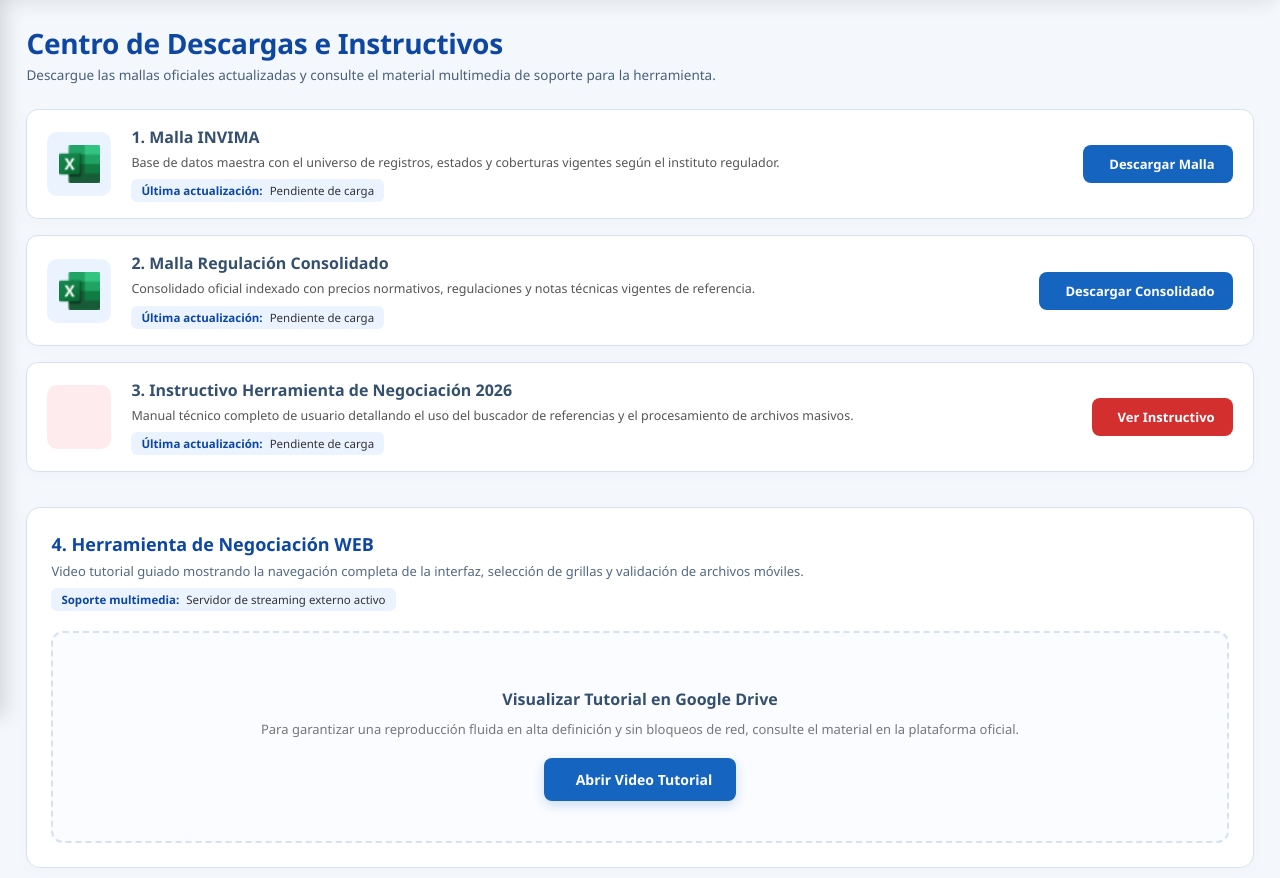
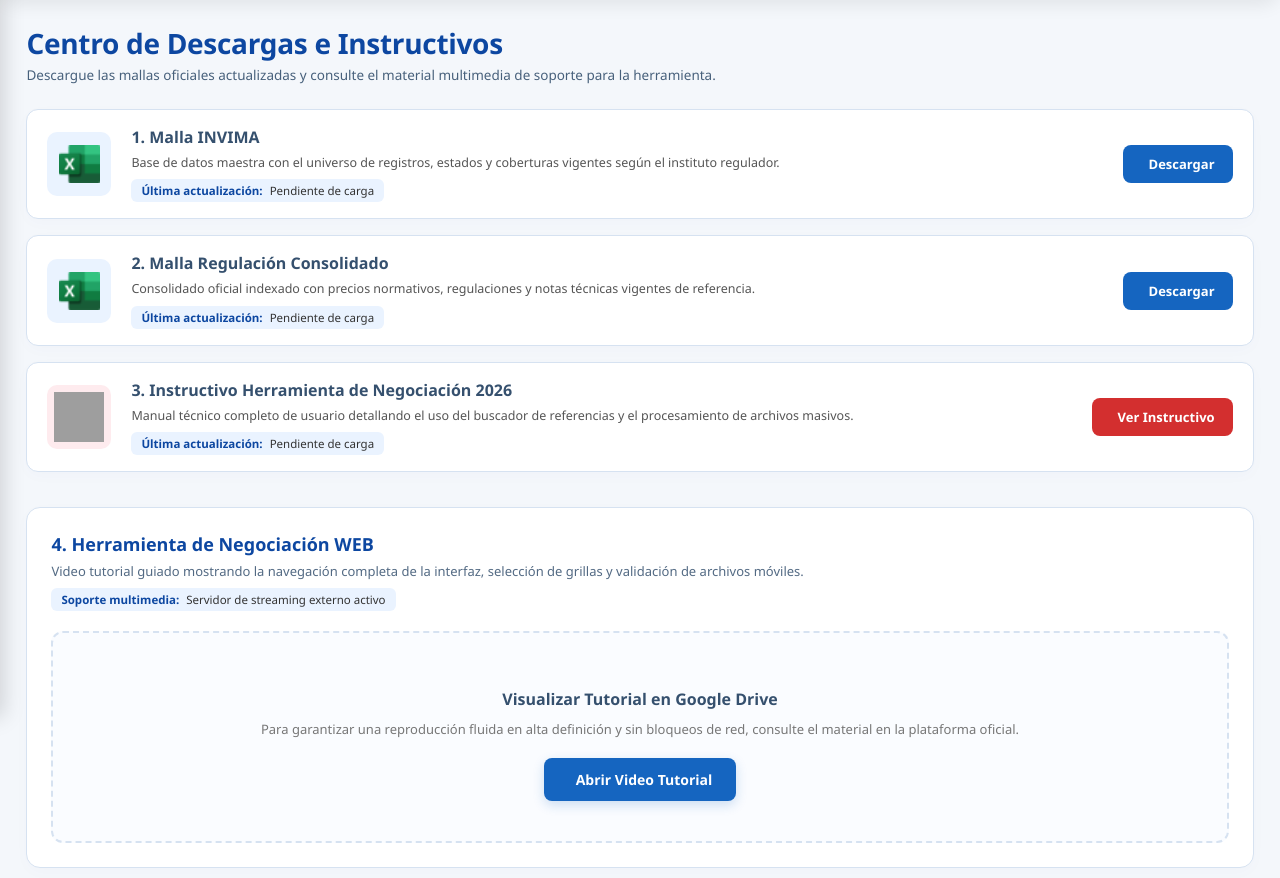
Before and after one commit to jorgesan24/HerramientaNegociacion, a Flask app: page /descargas in a window 1280 px wide. Shown: the part 83-961 px from the top of the page. Run offline with Flask 3, Linux system fonts and the light colour scheme; some libraries are stand-ins or nearby versions; grey boxes are pictures that could not be loaded.

Commit message:
Ajustes formulario descarga

```diff
--- a/templates/descargas/descargas.html
+++ b/templates/descargas/descargas.html
@@ -40,7 +40,7 @@ Negociación
                 </div>
                 <div class="card-descarga-accion">
                     <a href="{{ url_for('static', filename='descargas/' ~ archivos['malla_invima']) }}" download class="btn-descargar color-bg-excel">
-                        <i class="fa-solid fa-download"></i> Descargar Malla
+                        <i class="fa-solid fa-download"></i> Descargar
                     </a>
                 </div>
             </div>
@@ -59,7 +59,7 @@ Negociación
                 </div>
                 <div class="card-descarga-accion">
                     <a href="{{ url_for('static', filename='descargas/' ~ archivos['malla_regulacion']) }}" download class="btn-descargar color-bg-excel">
-                        <i class="fa-solid fa-download"></i> Descargar Consolidado
+                        <i class="fa-solid fa-download"></i> Descargar
                     </a>
                 </div>
             </div>
@@ -67,7 +67,7 @@ Negociación
             <!-- TARJETA 3: INSTRUCTIVO HERRAMIENTA DE NEGOCIACIÓN 2026 -->
             <div class="card-descarga">
                 <div class="card-descarga-icono color-pdf">
-                    <i class="fa-solid fa-file-pdf"></i>
+                    <img src="{{ url_for('static', filename='img/pdf-icon.svg') }}" alt="pdf Icon" style="height: 50px; width: 50px;" >
                 </div>
                 <div class="card-descarga-info">
                     <h3>3. Instructivo Herramienta de Negociación 2026</h3>
```
Also changed, not shown: static/img/pdf-icon.svg (added).
